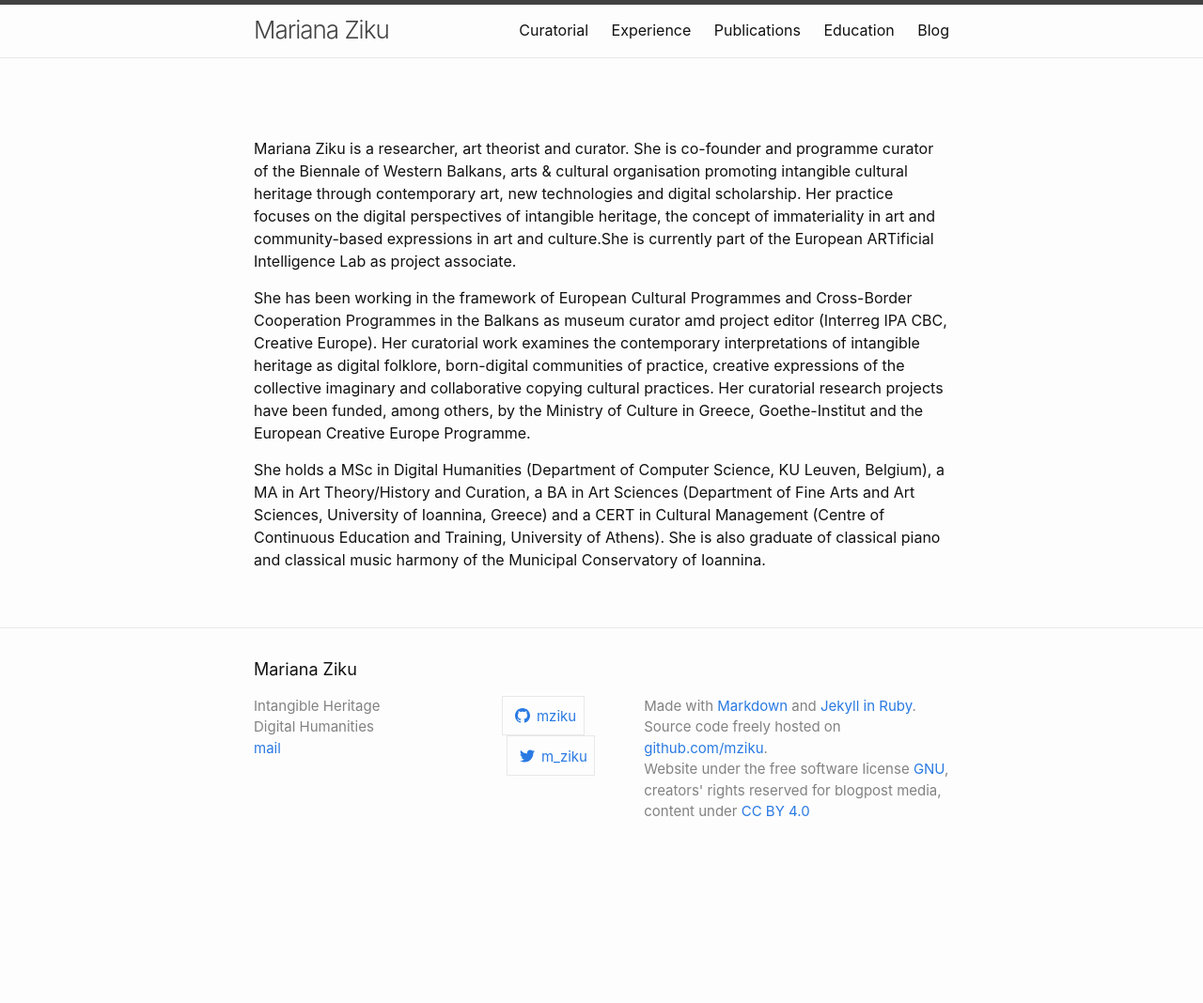
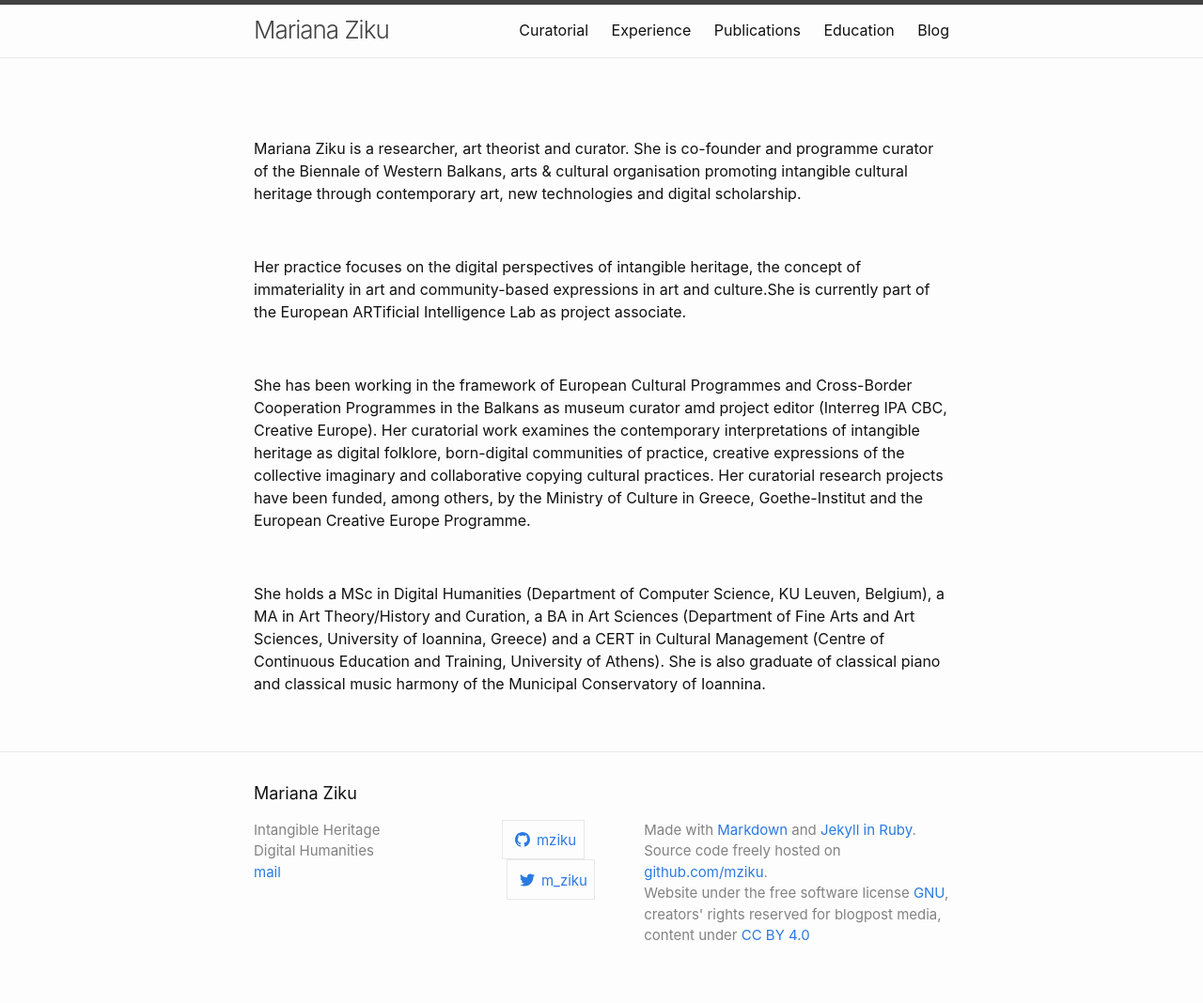
Before and after one commit to mziku/mziku.github.io, a Jekyll site: the page built from index.md, in a window 1280 px wide. Shown: the whole page at 94% size. Built offline with Jekyll 4.4.1, drawn with Linux system fonts in a browser that asks for light colours; before the commit the page ends 936 px from its top, so only the background shows below that.

Commit message:
Update index.md

```diff
--- a/index.md
+++ b/index.md
@@ -3,8 +3,16 @@
 ---
 
 <br>
-Mariana Ziku is a researcher, art theorist and curator. She is co-founder and programme curator of the Biennale of Western Balkans, arts & cultural organisation promoting intangible cultural heritage through contemporary art, new technologies and digital scholarship. Her practice focuses on the digital perspectives of intangible heritage, the concept of immateriality in art and community-based expressions in art and culture.She is currently part of the European ARTificial Intelligence Lab as project associate.
+Mariana Ziku is a researcher, art theorist and curator. She is co-founder and programme curator of the Biennale of Western Balkans, arts & cultural organisation promoting intangible cultural heritage through contemporary art, new technologies and digital scholarship.
+
+<br>
+
+Her practice focuses on the digital perspectives of intangible heritage, the concept of immateriality in art and community-based expressions in art and culture.She is currently part of the European ARTificial Intelligence Lab as project associate.
+
+<br>
 
 She has been working in the framework of European Cultural Programmes and Cross-Border Cooperation Programmes in the Balkans as museum curator amd project editor (Interreg IPA CBC, Creative Europe). Her curatorial work examines the contemporary interpretations of intangible heritage as digital folklore, born-digital communities of practice, creative expressions of the collective imaginary and collaborative copying cultural practices. Her curatorial research projects have been funded, among others, by the Ministry of Culture in Greece, Goethe-Institut and the European Creative Europe Programme.
 
+<br>
+
 She holds a MSc in Digital Humanities (Department of Computer Science, KU Leuven, Belgium), a MA in Art Theory/History and Curation, a BA in Art Sciences (Department of Fine Arts and Art Sciences, University of Ioannina, Greece) and a CERT in Cultural Management (Centre of Continuous Education and Training, University of Athens). She is also graduate of classical piano and classical music harmony of the Municipal Conservatory of Ioannina.
```
